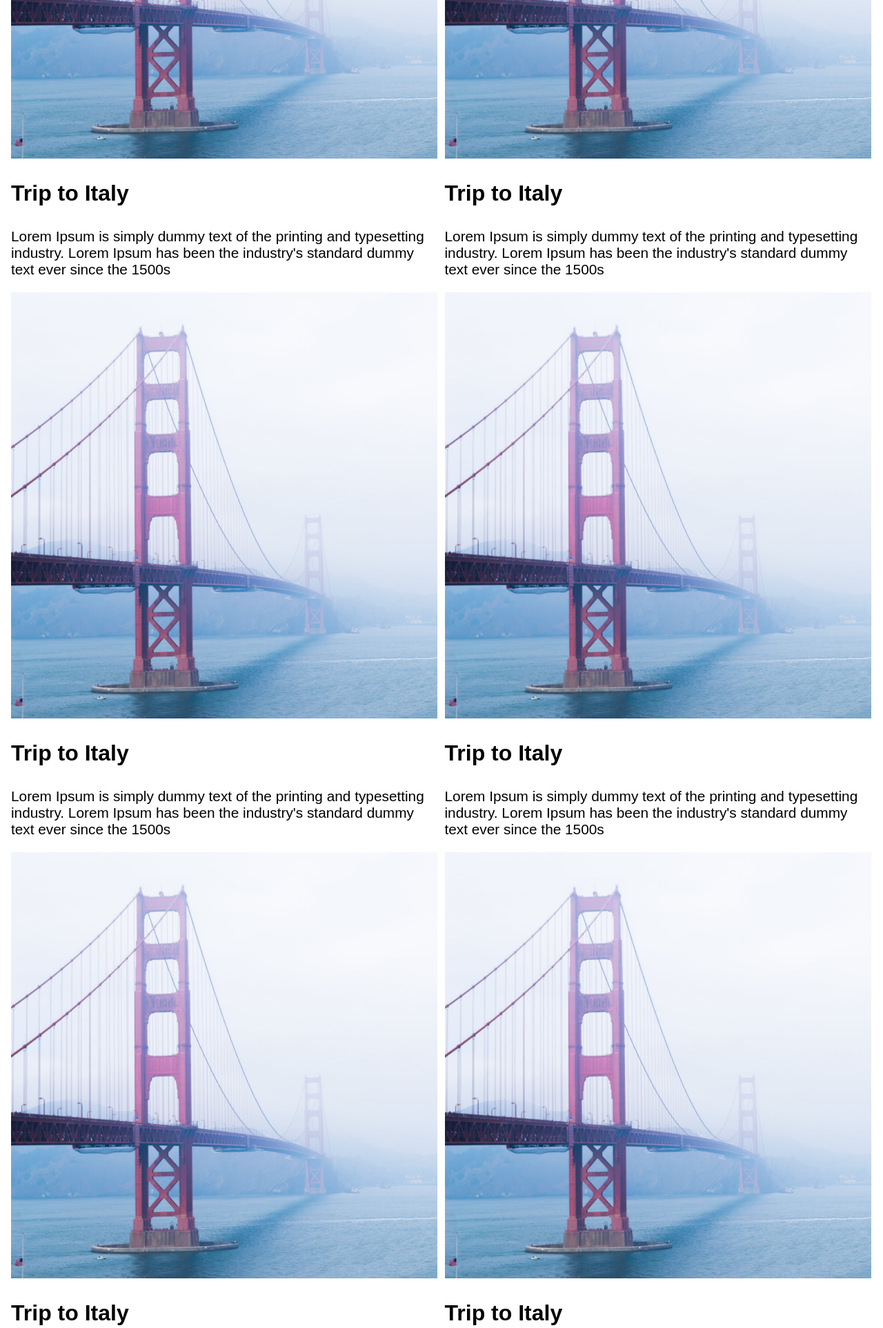
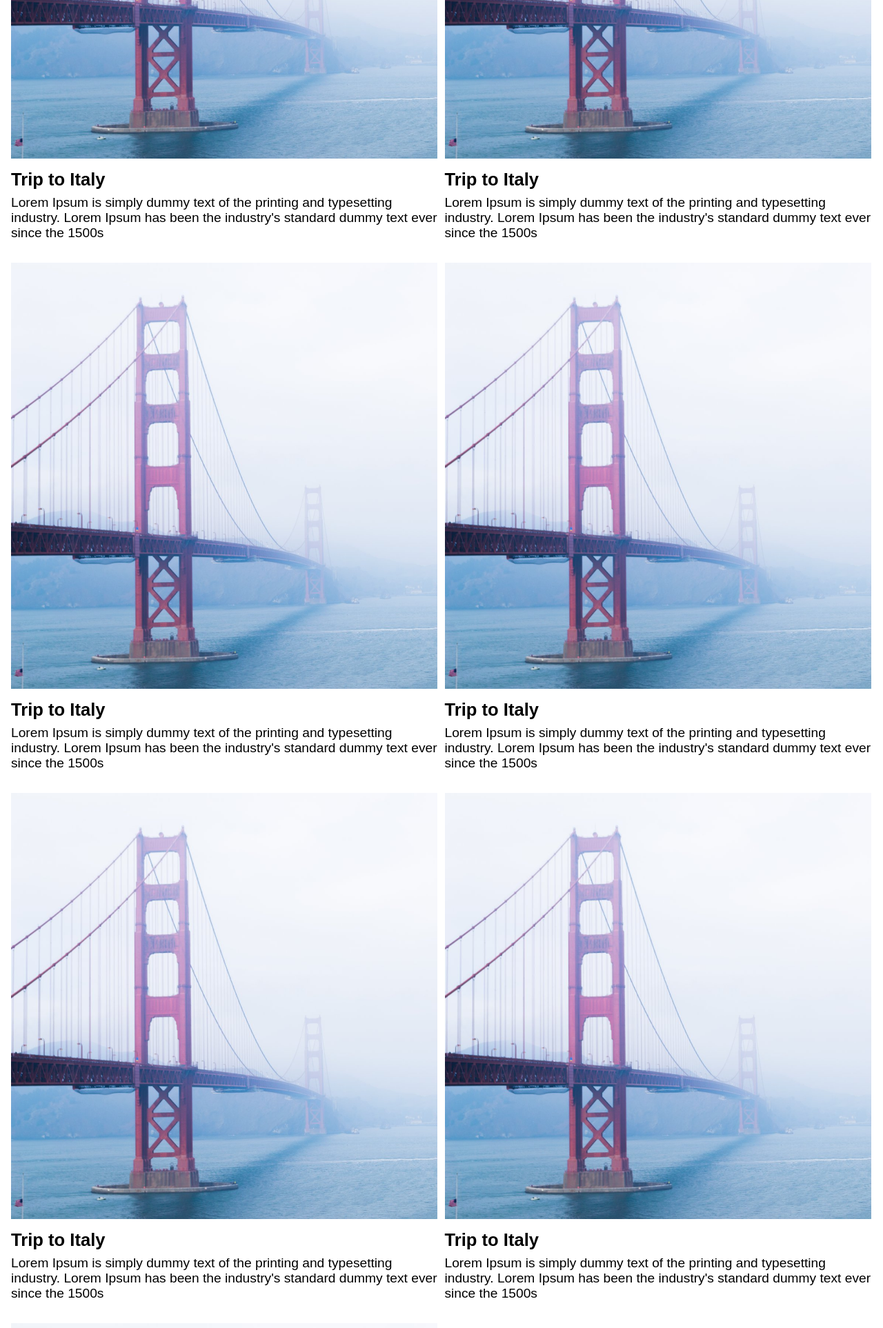
Before and after one commit to Doiverson/WP-made_Blog, a PHP site: page / in a window 1280 px wide. Shown: the part 1124-3050 px from the top of the page at 69% size. Run offline with PHP 8.4, Linux system fonts and the light colour scheme; some web fonts are replaced.

Commit message:
chenged font size and adjust margin

```diff
--- a/css/style.css
+++ b/css/style.css
@@ -50,11 +50,11 @@ h3 {
 }
 
 h4 {
-  font-size: 1.5rem;
+  font-size: 1.6rem;
 }
 
 p {
-  font-size: 1.3rem;
+  font-size: 1.2rem;
 }
 
 header {
@@ -136,3 +136,18 @@ header {
   background-repeat: no-repeat;
   padding-top: 100%;
 }
+
+.article-container .articles .grid-sizer h4,
+.article-container .articles .grid-item h4 {
+  margin-top: 1rem;
+  margin-bottom: .5rem;
+}
+
+.article-container .articles .grid-sizer p,
+.article-container .articles .grid-item p {
+  margin: 0;
+}
+
+.article-container .articles .mb {
+  margin-bottom: 2rem;
+}
--- a/index.html
+++ b/index.html
@@ -30,53 +30,53 @@
                 <div class="articles grid">
                     <!--Masonry grid-->
                     <div class="grid-sizer"></div>
-                    <div class="grid-item">
+                    <div class="grid-item mb">
                         <div class="link-img">
                             <a href="#"></a>
                         </div>
-                        <h3 class="article-title">Trip to Italy</h3>
+                        <h4 class="article-title">Trip to Italy</h4>
                         <p>Lorem Ipsum is simply dummy text of the printing and typesetting industry. Lorem Ipsum has been the industry's standard dummy text ever since the 1500s</p>
                     </div>
-                    <div class="grid-item">
+                    <div class="grid-item mb">
                         <div class="link-img">
                             <a href="#"></a>
                         </div>
-                        <h3 class="article-title">Trip to Italy</h3>
+                        <h4 class="article-title">Trip to Italy</h4>
                         <p>Lorem Ipsum is simply dummy text of the printing and typesetting industry. Lorem Ipsum has been the industry's standard dummy text ever since the 1500s</p>
                     </div>
-                    <div class="grid-item">
+                    <div class="grid-item mb">
                         <div class="link-img">
                             <a href="#"></a>
                         </div>
-                        <h3 class="article-title">Trip to Italy</h3>
+                        <h4 class="article-title">Trip to Italy</h4>
                         <p>Lorem Ipsum is simply dummy text of the printing and typesetting industry. Lorem Ipsum has been the industry's standard dummy text ever since the 1500s</p>
                     </div>
-                    <div class="grid-item">
+                    <div class="grid-item mb">
                         <div class="link-img">
                             <a href="#"></a>
                         </div>
-                        <h3 class="article-title">Trip to Italy</h3>
+                        <h4 class="article-title">Trip to Italy</h4>
                         <p>Lorem Ipsum is simply dummy text of the printing and typesetting industry. Lorem Ipsum has been the industry's standard dummy text ever since the 1500s</p>
                     </div>
-                    <div class="grid-item">
+                    <div class="grid-item mb">
                         <div class="link-img">
                             <a href="#"></a>
                         </div>
-                        <h3 class="article-title">Trip to Italy</h3>
+                        <h4 class="article-title">Trip to Italy</h4>
                         <p>Lorem Ipsum is simply dummy text of the printing and typesetting industry. Lorem Ipsum has been the industry's standard dummy text ever since the 1500s</p>
                     </div>
-                    <div class="grid-item">
+                    <div class="grid-item mb">
                         <div class="link-img">
                             <a href="#"></a>
                         </div>
-                        <h3 class="article-title">Trip to Italy</h3>
+                        <h4 class="article-title">Trip to Italy</h4>
                         <p>Lorem Ipsum is simply dummy text of the printing and typesetting industry. Lorem Ipsum has been the industry's standard dummy text ever since the 1500s</p>
                     </div>
-                    <div class="grid-item">
+                    <div class="grid-item mb">
                         <div class="link-img">
                             <a href="#"></a>
                         </div>
-                        <h3 class="article-title">Trip to Italy</h3>
+                        <h4 class="article-title">Trip to Italy</h4>
                         <p>Lorem Ipsum is simply dummy text of the printing and typesetting industry. Lorem Ipsum has been the industry's standard dummy text ever since the 1500s</p>
                     </div>
 
--- a/js/mansonry.js
+++ b/js/mansonry.js
@@ -4,7 +4,6 @@
         itemSelector: '.grid-item',
         gutter: 10.5,
         percentPosition: true
-        // fitWidth: true
     });
 
 $(window).on('load',function() {
--- a/scss/style.scss
+++ b/scss/style.scss
@@ -2,8 +2,8 @@
 $h1: 3.5rem;
 $h2: 3rem;
 $h3: 2rem;
-$h4: 1.5rem;
-$p: 1.3rem;
+$h4: 1.6rem;
+$p: 1.2rem;
 
 $main: #FFFBF2;
 
@@ -174,6 +174,18 @@ header {
         }
       }
 
+      h4 {
+        margin-top: 1rem;
+        margin-bottom: .5rem;
+      }
+
+      p {
+        margin: 0;
+      }
+    }
+
+    .mb {
+      margin-bottom: 2rem;
     }
   }
 }
```
